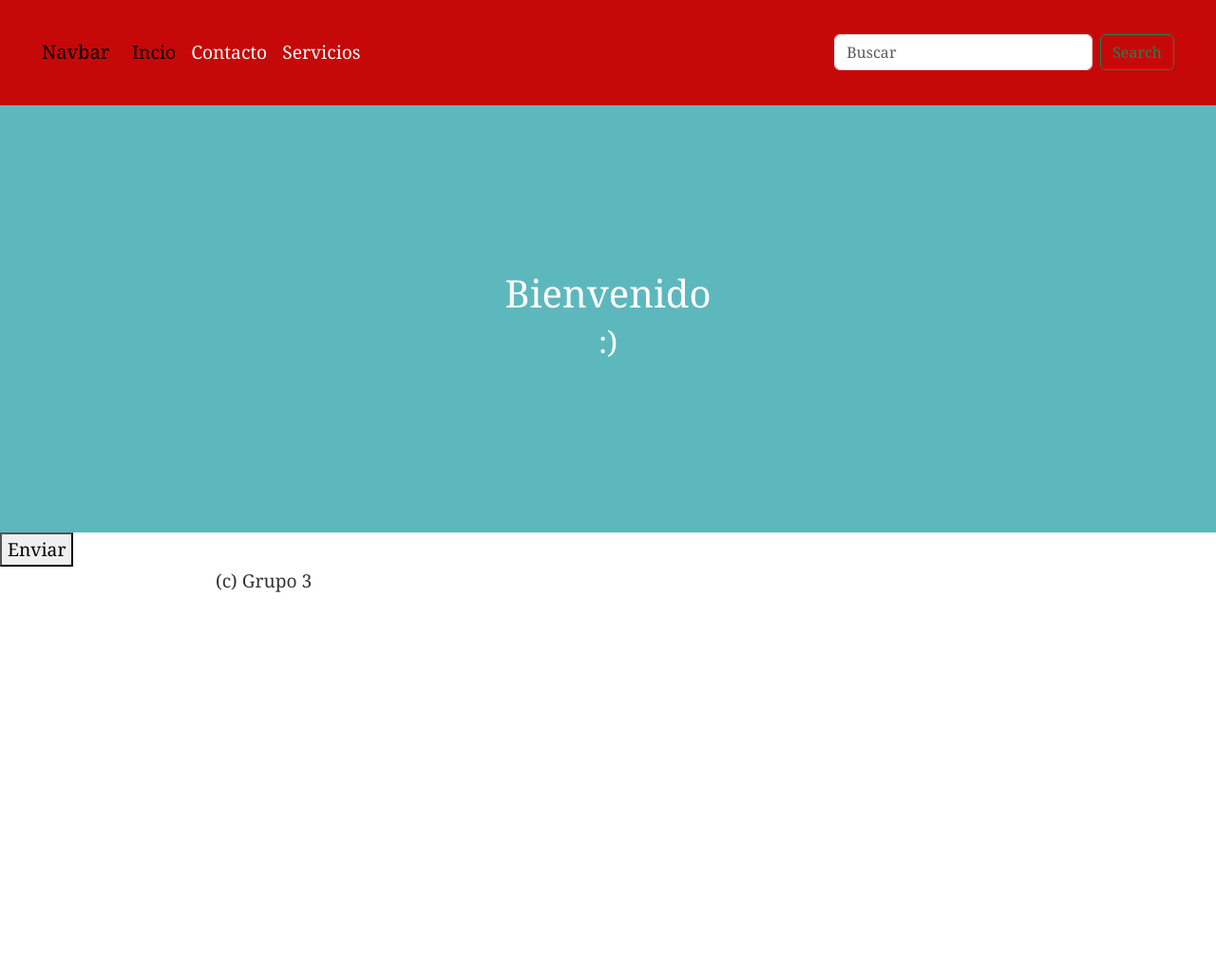
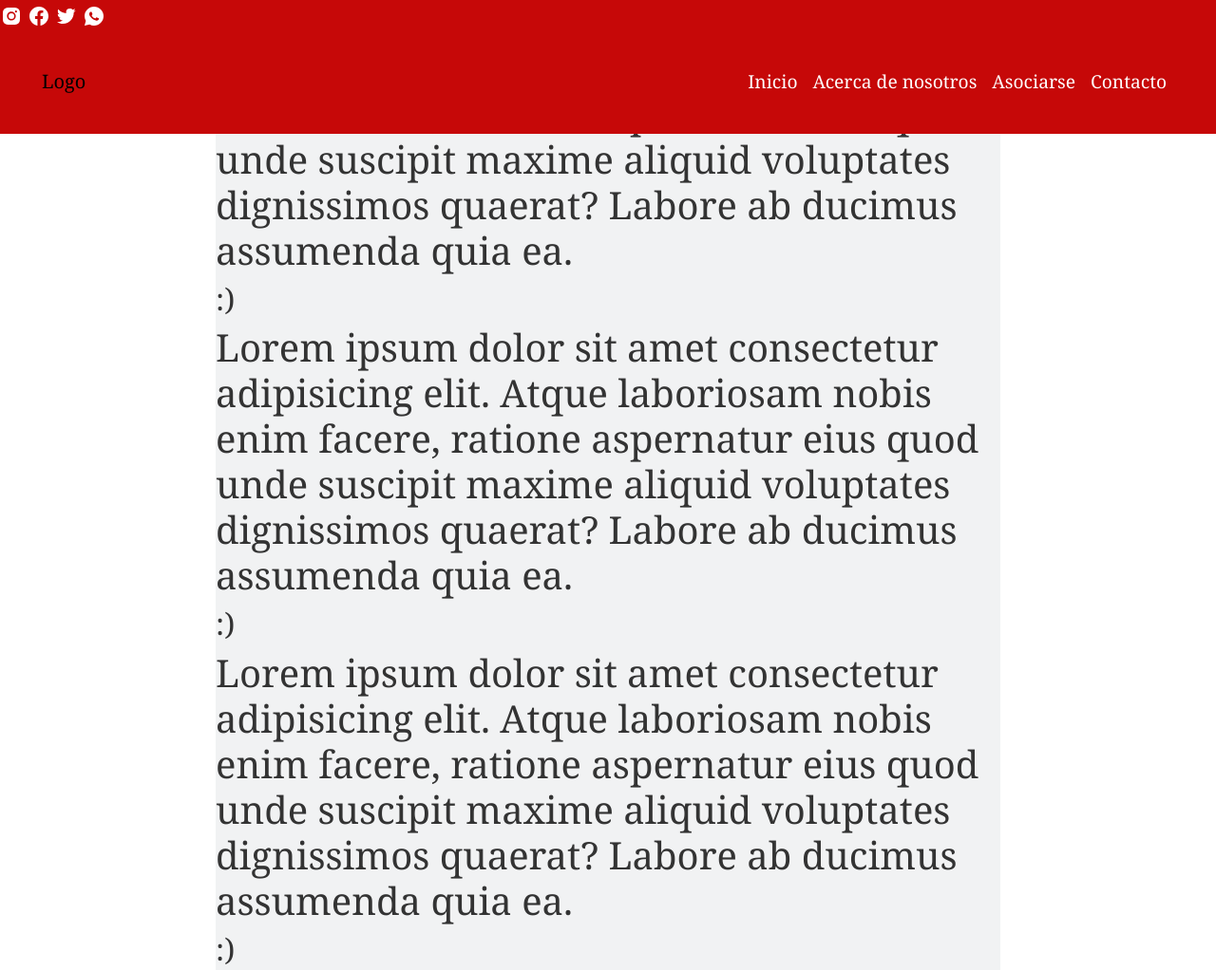
Before and after one commit to UTNDWGrupo3/TrabajoIntegradorTest, a plain HTML site: page index.html in a window 1280 px wide. Shown: the top 1022 px of the page at 95% size. Before the commit the page ends 800 px from the top, so only its background shows below. Drawn offline with Linux system fonts and the light colour scheme.

Commit message:
diseño de plantilla
Diseño de plantilla index con cabecera fija y logos de redes sociales. Pag responsive

```diff
--- a/css/style.css
+++ b/css/style.css
@@ -1,5 +1,22 @@
 /* Header */
 
+
+/* Deja fijo el menu */
+.header {
+    position: fixed;
+    top: 0;
+    width: 100%;
+
+
+   /*
+
+
+    padding: 15px 20px;
+    background-color: #333;
+    font-size: 20px;
+    color: #FFFFFF;
+   */
+}
 
 .navbar {
 
@@ -19,7 +36,7 @@
 .navbar-collapse {
 
     align-items: center;
-    justify-content: space-between;
+    justify-content: end;
 
 
 
@@ -27,15 +44,48 @@
 
 .hero {
 
-    background-color: rgb(93,184,190);
-    min-height: 450px;
+    background-color: rgb(241, 242, 243);
+    min-height: 150px;
+    text-align: left;
+
+
+}
+
+.hero-texto1 {
+
+    color:#C60808,
+}
+
+
+.container-redesSociales {
+
+    background-color: #C60808
+
+
+}
+
+.container-redesSociales-footer {
+
+    background-color: #7E2020
+
+
+}
+
+.footer {
+    background-color: #7E2020;
     text-align: center;
     display: flex;
-    flex-direction: column;
-    align-items: center;
-    justify-content: center;
+    flex-direction: left;
+    justify-content: right;
+    color: white;
+    justify-content: end;
 }
 
+
+.img-1 {
+
+    fill:#fefefe !important;
+}
 
 
 body {
--- a/index.html
+++ b/index.html
@@ -9,7 +9,7 @@
         <meta name = "description" content="Somos un grupo de profesionales abocados al servicio del cuidado de tu cuerpo y salud">
         <meta name = "keywords" content="GYM, gimansio, musculacion, cuerpo, salud, pesas, proteinas, fuerza, yoga" >
         <meta name = "author" content="Grupo 3">
-        <title>GYM </title>
+        <title>GYM GRUPO 3</title>
 
 
         <!-- Bootstrap Estilos-->
@@ -25,10 +25,19 @@
 
         <!-- Header-->
         <header class="header">
+            <div class="container-redesSociales">
+
+              <img class="img-1" src="./image/bxl-instagram-alt.svg" alt="Instagram">
+              <img class="img-1" src="./image/bxl-facebook-circle.svg" alt="Instagram">
+              <img class="img-1" src="./image/bxl-twitter.svg" alt="Instagram">
+              <img class="img-1" src="./image/icons8-whatsapp.svg" alt="Instagram">
+
+            </div>
 
             <nav class="navbar navbar-expand-lg ">
                 <div class="container-fluid">
-                  <a class="navbar-brand" href="#">Navbar</a>
+
+                  <a class="navbar-brand">Logo</a>
                   <button class="navbar-toggler" type="button" data-bs-toggle="collapse" data-bs-target="#navbarSupportedContent" aria-controls="navbarSupportedContent" aria-expanded="false" aria-label="Toggle navigation">
                     <span class="navbar-toggler-icon"></span>
                   </button>
@@ -36,32 +45,27 @@
 
                     <ul class="navbar-nav d-flex justify-content-center align-items-center ">
                       <li class="nav-item">
-                        <a class="nav-link active" aria-current="page" href="#">Incio</a>
+                        <a class="nav-link" href="#">Inicio</a>
                       </li>
+                      <li class="nav-item">
+                        <a class="nav-link" href="#">Acerca de nosotros</a>
+                      </li>
+
+                      <li class="nav-item">
+                        <a class="nav-link" href="#">Asociarse</a>
+                      </li>
+
                       <li class="nav-item">
                         <a class="nav-link" href="#">Contacto</a>
                       </li>
+                    </ul>
 
-                      <li class="nav-item">
-                        <a class="nav-link" href="#">Servicios</a>
-                      </li>
-                    </ul>
-                    <form class="d-flex" role="search">
-                      <input class="form-control me-2" type="search" placeholder="Buscar" aria-label="Search">
-                      <button class="btn btn-outline-success" type="submit">Search</button>
-                    </form>
                   </div>
                 </div>
             </nav>
 
 
-            <!--HERO-->
-            <div class="hero">
 
-                <h1>Bienvenido</h1>
-                <h2> :) </h2>
-
-            </div>
 
         </header>
 
@@ -72,11 +76,29 @@
 
             <div class="container">
 
+                <!--HERO-->
+                <div class="hero">
+                    <div class="hero-texto1">
+
+                        <h1>Lorem ipsum dolor sit amet consectetur adipisicing elit. Atque laboriosam nobis enim facere, ratione aspernatur eius quod unde suscipit maxime aliquid voluptates dignissimos quaerat? Labore ab ducimus assumenda quia ea.</h1>
+                        <h2> :) </h2>
+                        <h1>Lorem ipsum dolor sit amet consectetur adipisicing elit. Atque laboriosam nobis enim facere, ratione aspernatur eius quod unde suscipit maxime aliquid voluptates dignissimos quaerat? Labore ab ducimus assumenda quia ea.</h1>
+                        <h2> :) </h2>
+                        <h1>Lorem ipsum dolor sit amet consectetur adipisicing elit. Atque laboriosam nobis enim facere, ratione aspernatur eius quod unde suscipit maxime aliquid voluptates dignissimos quaerat? Labore ab ducimus assumenda quia ea.</h1>
+                        <h2> :) </h2>
+                        <h1>Lorem ipsum dolor sit amet consectetur adipisicing elit. Atque laboriosam nobis enim facere, ratione aspernatur eius quod unde suscipit maxime aliquid voluptates dignissimos quaerat? Labore ab ducimus assumenda quia ea.</h1>
+                        <h2> :) </h2>
+
+                        <h1>Lorem ipsum dolor sit amet consectetur adipisicing elit. Atque laboriosam nobis enim facere, ratione aspernatur eius quod unde suscipit maxime aliquid voluptates dignissimos quaerat? Labore ab ducimus assumenda quia ea.</h1>
+                        <h2> :) </h2>
+                        <h1>Lorem ipsum dolor sit amet consectetur adipisicing elit. Atque laboriosam nobis enim facere, ratione aspernatur eius quod unde suscipit maxime aliquid voluptates dignissimos quaerat? Labore ab ducimus assumenda quia ea.</h1>
+                        <h2> :) </h2>
+                    </div>
 
 
+                </div>
+
             </div>
-
-
 
 
         </main>
@@ -85,12 +107,20 @@
         <!-- Footer-->
         <footer class="footer">
 
-            <button>Enviar</button>
 
-            <div class="container">
-                <p>(c) Grupo 3</p>
+
+            <div class="container  ">
+                <p>(c) 2023 by Grupo 3</p>
             </div>
 
+            <div class="container-redesSociales-footer">
+
+              <img class="img-1" src="./image/bxl-instagram-alt.svg" alt="Instagram">
+              <img class="img-1" src="./image/bxl-facebook-circle.svg" alt="Instagram">
+              <img class="img-1" src="./image/bxl-twitter.svg" alt="Instagram">
+              <img class="img-1" src="./image/icons8-whatsapp.svg" alt="Instagram">
+
+            </div>
         </footer>
 
 
```
Also changed, not shown: image/bxl-facebook-circle.svg (added), image/bxl-instagram-alt.svg (added), image/bxl-twitter.svg (added), image/icons8-whatsapp.svg (added).
